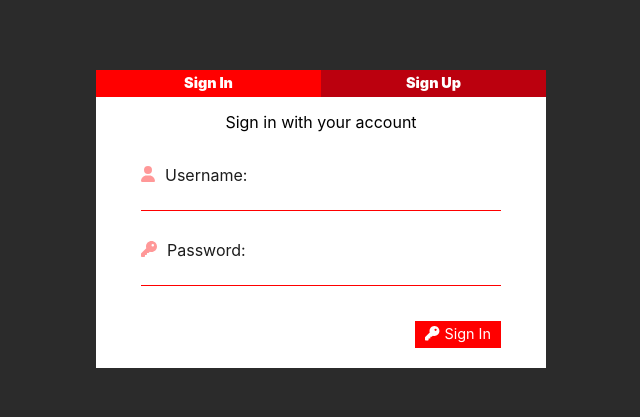
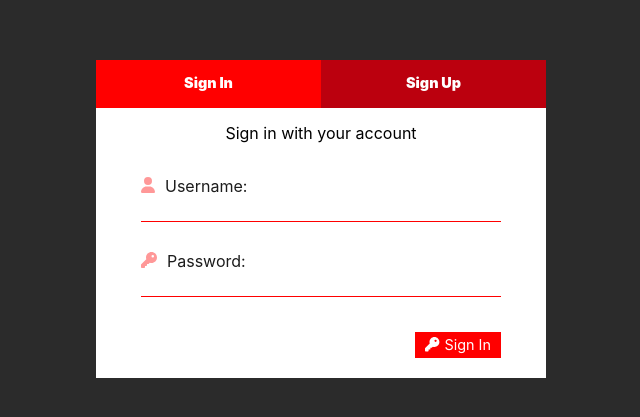
Before and after one commit to wdmd2022/atlas-cinema-guru, a React (Create React App) app: page / in a window 1280 px wide. Shown: the part 181-598 px from the top of the page, without its empty margins (319-959 px from the left). Built offline with nearby package versions, Linux system fonts and the light colour scheme.

Commit message:
fixed Auth size after normalize

```diff
--- a/src/App.js
+++ b/src/App.js
@@ -1,3 +1,4 @@
+import 'normalize.css';
 import './App.css';
 import { useState, useEffect } from 'react';
 import axios from 'axios';
--- /dev/null
+++ b/src/components/Activity.js
@@ -0,0 +1 @@
+import './components.css'
--- /dev/null
+++ b/src/components/components.css
@@ -0,0 +1 @@
+/* styling for miscellaneous components */
--- a/src/routes/auth/auth.css
+++ b/src/routes/auth/auth.css
@@ -19,6 +19,7 @@
     display: flex;
     flex-direction: row;
     width: 100%;
+    height: 48px;
 }
 
 .auth-button {
```
